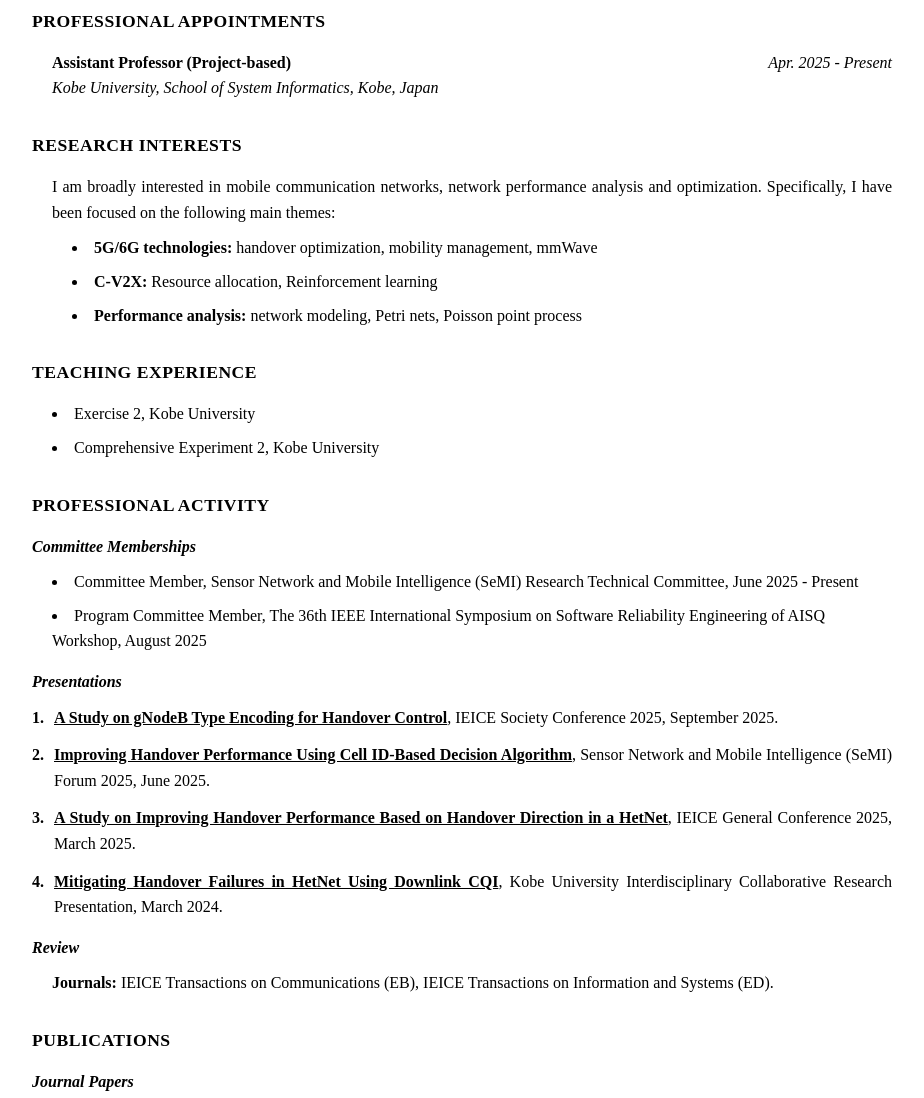
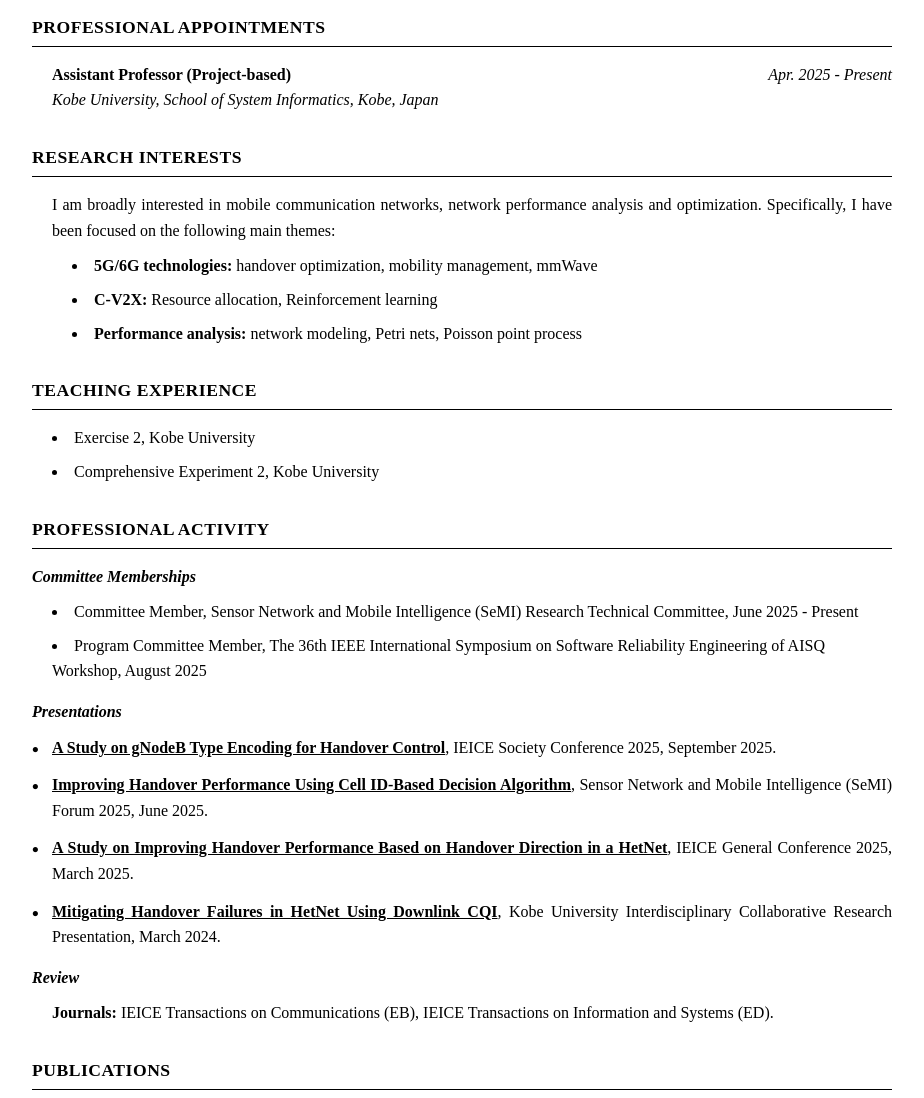
Before and after one commit to ZhiyiZhu-KU/ZhiyiZhu-KU.github.io, a plain HTML site: page index.html in a window 1280 px wide. Shown: the part 580-1678 px from the top of the page, without its empty margins (178-1102 px from the left). Drawn offline with Linux system fonts and the light colour scheme.

Commit message:
Update index.html

```diff
--- a/index.html
+++ b/index.html
@@ -58,6 +58,8 @@
             margin-bottom: 15px;
             text-transform: uppercase;
             letter-spacing: 0.5px;
+            border-bottom: 1px solid #000;    /* ← 这行添加黑色下划线 */
+            padding-bottom: 5px;
         }
 
         .subsection-title {
@@ -89,12 +91,20 @@
         .publication {
             margin-bottom: 12px;
             text-align: justify;
+            padding-left: 20px;           /* 左边留空间 */
+            position: relative;
+        }
+
+        .publication::before {
+            content: "•";                 /* ← 这是"点"符号 */
+            position: absolute;
+            left: 0;
+            font-weight: bold;
+            font-size: 1.2em;
         }
 
         .publication-number {
-            float: left;
-            margin-right: 10px;
-            font-weight: bold;
+            display: none;                /* 隐藏原来的数字编号 */
         }
 
         .publication-content {
```
